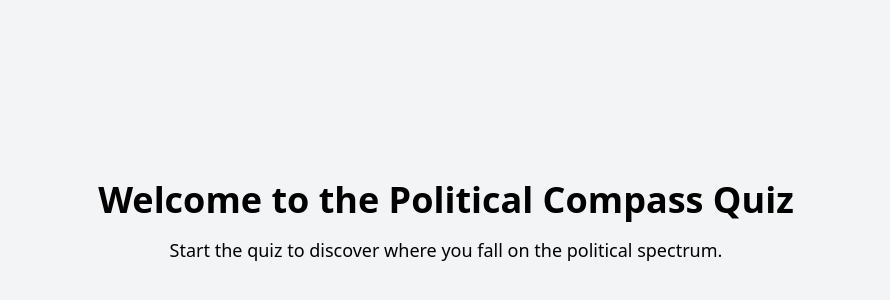
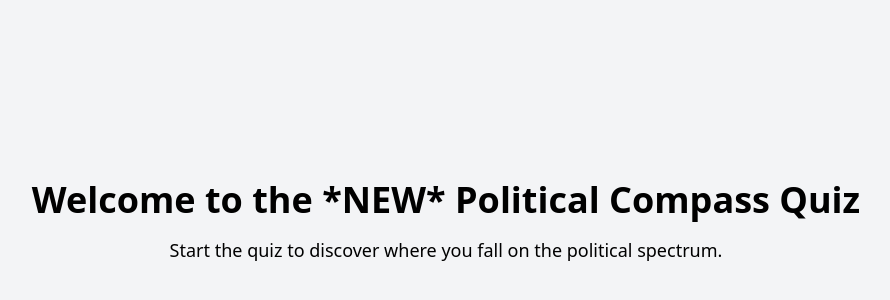
Before and after one commit to HumzaR/political-compass-clean, a Next.js app: page / in a window 1280 px wide. Shown: the part 178-478 px from the top of the page, without its empty margins (194-1084 px from the left). Built offline with nearby package versions, Linux system fonts and the light colour scheme.

Commit message:
Test: update homepage heading

```diff
--- a/pages/index.js
+++ b/pages/index.js
@@ -7,7 +7,7 @@
         <title>Political Compass</title>
       </Head>
       <main className="text-center">
-        <h1 className="text-4xl font-bold mb-4">Welcome to the Political Compass Quiz</h1>
+        <h1 className="text-4xl font-bold mb-4">Welcome to the *NEW* Political Compass Quiz</h1>
         <p className="text-lg">Start the quiz to discover where you fall on the political spectrum.</p>
       </main>
     </div>
```
